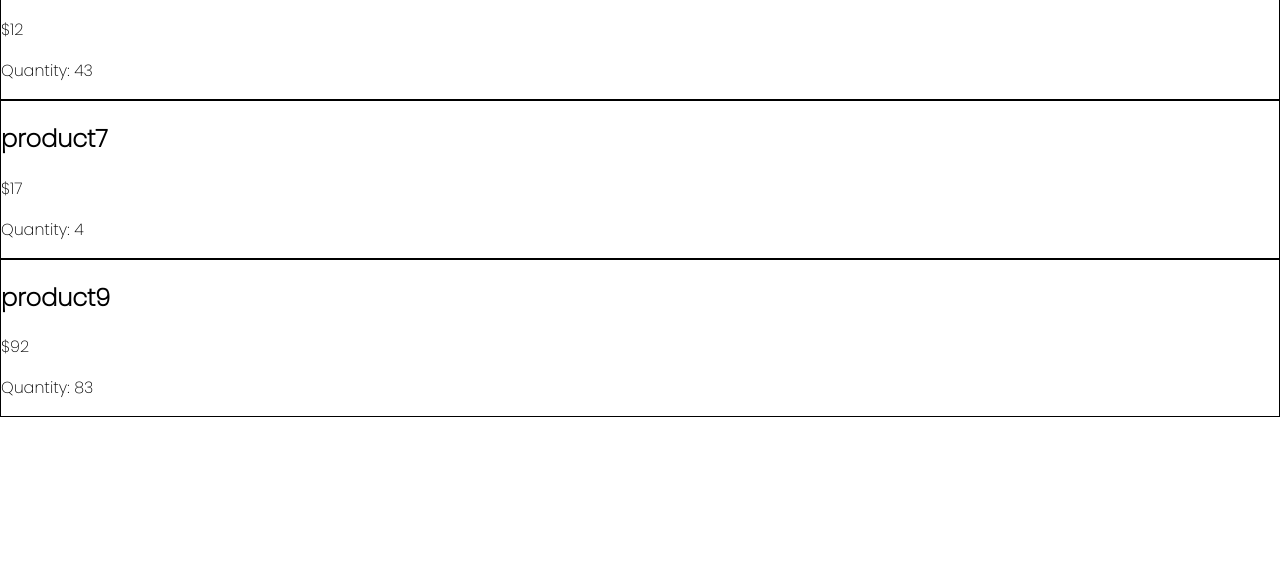
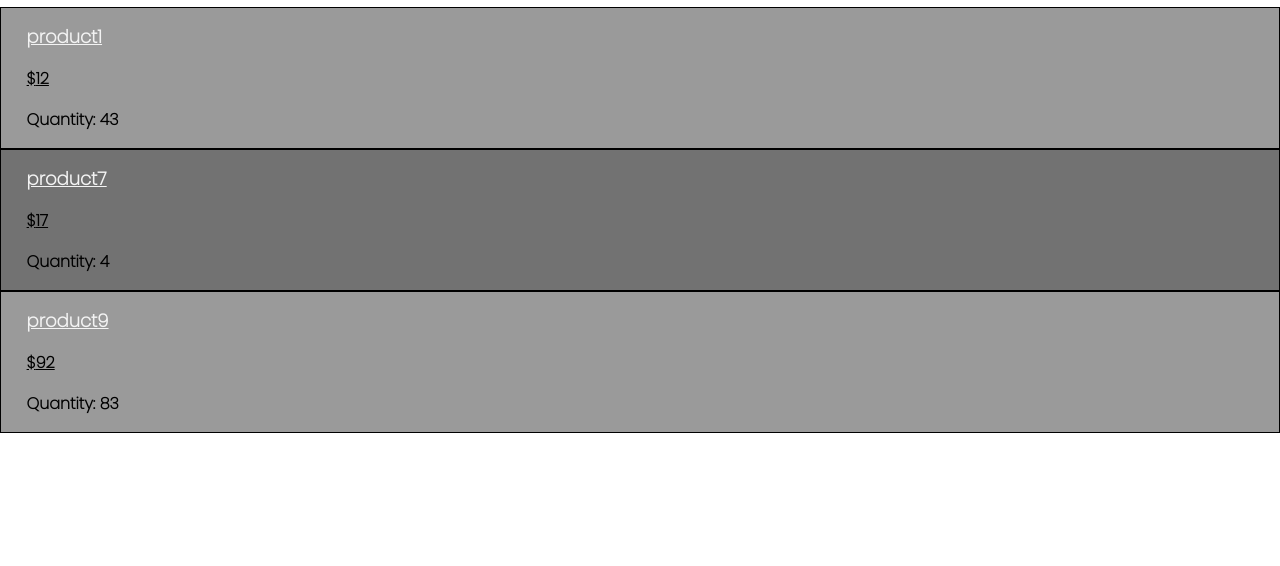
Before and after one commit to Central-Mountain-Nile/Nile-frontend-app, a React app: page /cart in a window 1280 px wide. Shown: the part 234-800 px from the top of the page. Built offline with nearby package versions, Linux system fonts and the light colour scheme.

Commit message:
working on styling

```diff
--- a/public/index.css
+++ b/public/index.css
@@ -145,3 +145,28 @@ body {
     transform: rotate(360deg);
   }
 }
+
+.productName {
+  text-decoration: underline;
+  color: #f3f3f3;
+  font-size: large;
+}
+
+.product-card-cart {
+  background-color: #9a9a9a;
+  border: 1px solid rgb(0, 0, 0);
+  padding-left: 2%;
+}
+
+.product-card-cart:nth-child(odd) {
+  background-color: #727272;
+}
+
+.productPrice {
+  text-decoration: underline;
+  font-weight: 600;
+}
+
+.cart-quantity {
+  font-weight: 600;
+}
--- a/src/components/Cart.jsx
+++ b/src/components/Cart.jsx
@@ -19,14 +19,14 @@ const cart = {cartItems:[{id: 1,name:"product1", price:12,quantity:43},{id: 2,na
 
 
   return (
-    <div>Cart
+    <div className="cart"> <h1>Cart</h1>
     { cart.cartItems? (
       cart.cartItems.map((product) => {
         return (
-          <div className="product-card" key={'cart' + product.id}>
-            <h2>{product.name}</h2>
-            <p>${product.price}</p>
-            <p>Quantity: {product.quantity}</p>
+          <div className="product-card-cart" key={'cart' + product.id}>
+            <h2 className="productName">{product.name}</h2>
+            <p className="productPrice">${product.price}</p>
+            <p className="cart-quantity">Quantity: {product.quantity}</p>
           </div>
         );
       })
```
